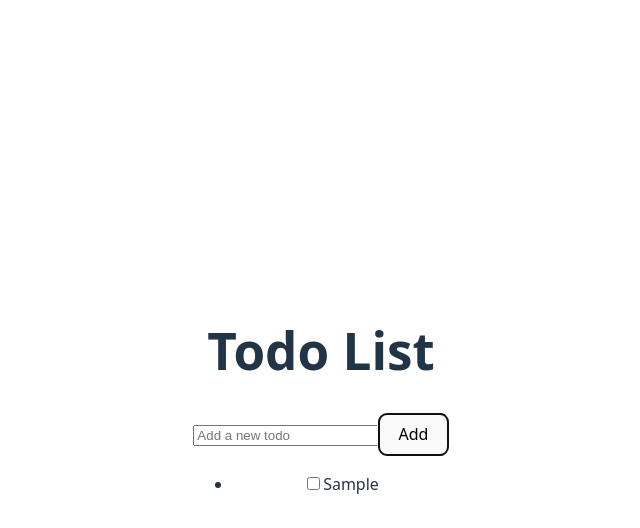
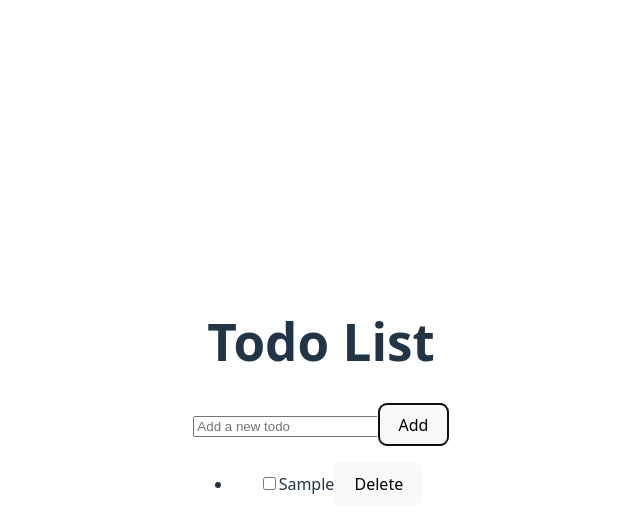
Before and after one commit to kevinsmasters/vibetodo, a React (Vite) app: page / in a window 1280 px wide. Both pictures are taken after typing "Sample" into the empty fields and a click on the button "Add". Shown: the top 528 px of the page, without its empty margins (319-959 px from the left). Built offline with nearby package versions, Linux system fonts and the light colour scheme.

Commit message:
include delete function and tests

```diff
--- a/src/App.tsx
+++ b/src/App.tsx
@@ -50,6 +50,9 @@ function App({ initialTodos = [] }: AppProps) {
                 )
               )
             }
+            onDelete={() =>
+              setTodos(prev => prev.filter(t => t.id !== todo.id))
+            }
           />
         ))}
       </ul>
--- a/src/components/TodoItem.tsx
+++ b/src/components/TodoItem.tsx
@@ -2,9 +2,10 @@ type TodoItemProps = {
   text: string;
   completed: boolean;
   onToggle: () => void;
+  onDelete: () => void;
 };
 
-const TodoItem = ({ text, completed, onToggle }: TodoItemProps) => {
+const TodoItem = ({ text, completed, onToggle, onDelete }: TodoItemProps) => {
   return (
     <li>
       <label style={{ textDecoration: completed ? 'line-through' : 'none' }}>
@@ -15,6 +16,9 @@ const TodoItem = ({ text, completed, onToggle }: TodoItemProps) => {
         />
         {text}
       </label>
+      <button onClick={onDelete} aria-label={`Delete ${text}`}>
+        Delete
+      </button>
     </li>);
 }
 
```
Also changed, not shown: 1 other file (tests, documents, lock files or other folders).
